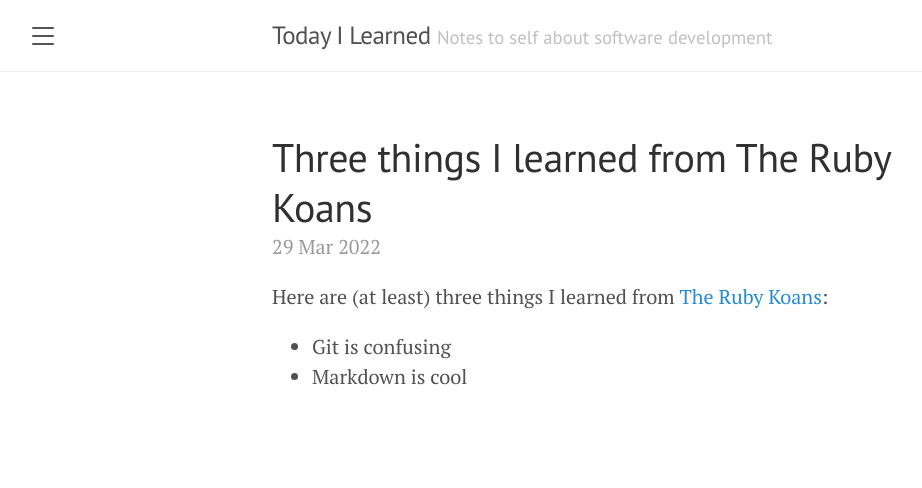
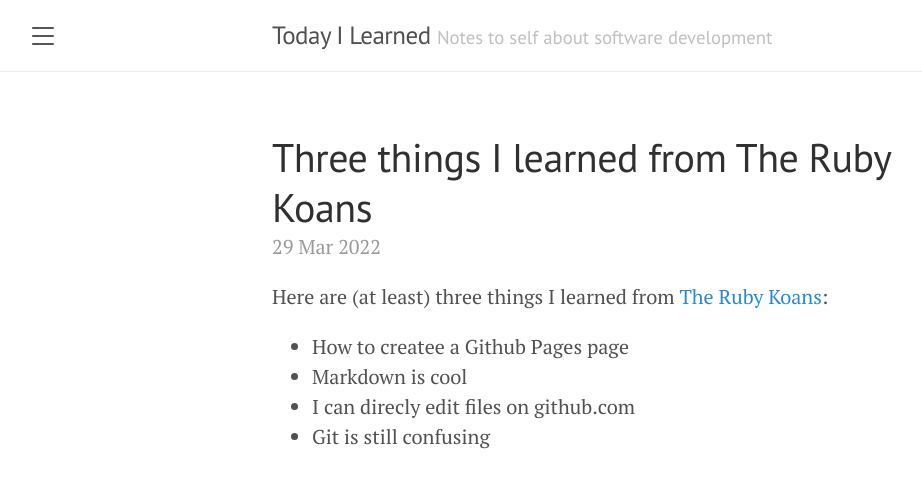
Before and after one commit to thaong91/tn-appdev-spr22, a Jekyll site: the page built from _posts/2022-03-29-three-things-i-learned-from-the-ruby-koans.md, in a window 1280 px wide. Shown: the top 488 px of the page, without its empty margins (8-930 px from the left). Built offline with Jekyll 4.4.1, drawn with Linux system fonts in a browser that asks for light colours.

Commit message:
Update 2022-03-29-three-things-i-learned-from-the-ruby-koans.md

```diff
--- a/_posts/2022-03-29-three-things-i-learned-from-the-ruby-koans.md
+++ b/_posts/2022-03-29-three-things-i-learned-from-the-ruby-koans.md
@@ -4,5 +4,7 @@ title: Three things I learned from The Ruby Koans
 ---
 
 Here are (at least) three things I learned from [The Ruby Koans](http://rubykoans.com/):
-- Git is confusing
+- How to createe a Github Pages page
 - Markdown is cool
+- I can direcly edit files on github.com
+- Git is still confusing
```
